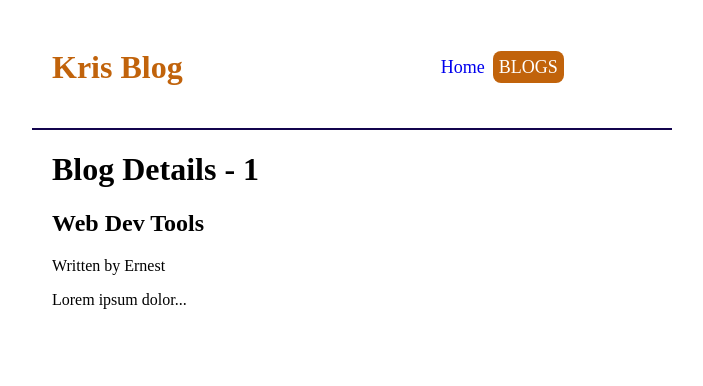
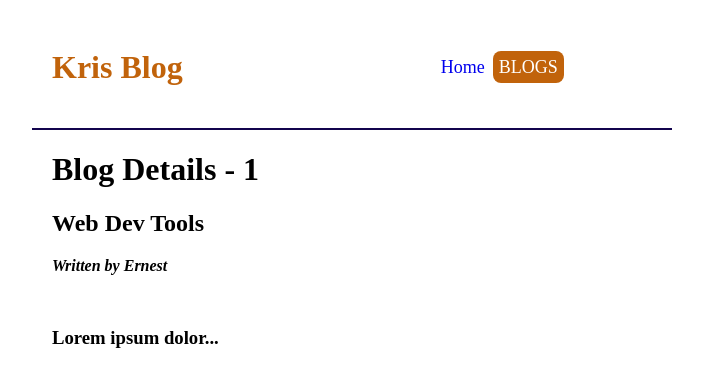
Before and after one commit to ernestkris6/web, a React (Create React App) app: page /blogs/1 in a window 1280 px wide. Shown: the top 386 px of the page, without its empty margins (288-991 px from the left). Built offline with nearby package versions, Linux system fonts and the light colour scheme; data requests are answered from the project's data file.

Commit message:
new blogs

```diff
--- a/src/Pages/BlogDetails.js
+++ b/src/Pages/BlogDetails.js
@@ -14,9 +14,12 @@ const BlogDetails = () => {
             { error && <div>{ error }</div> }
             { blog && (
                 <article>
+                    {/* <h2>{ blog.title }</h2>
+                    <p>Written by {blog.author} </p>
+                    <div>{ blog.body }</div> */}
                     <h2>{ blog.title }</h2>
-                    <p>Written by {blog.author} </p>
-                    <div>{ blog.body }</div>
+                <p><b><i>Written by { blog.author }</i></b></p> <br></br>
+               <div><h3>{ blog.body }</h3></div>
                 </article>
             ) }
         </div>
```
